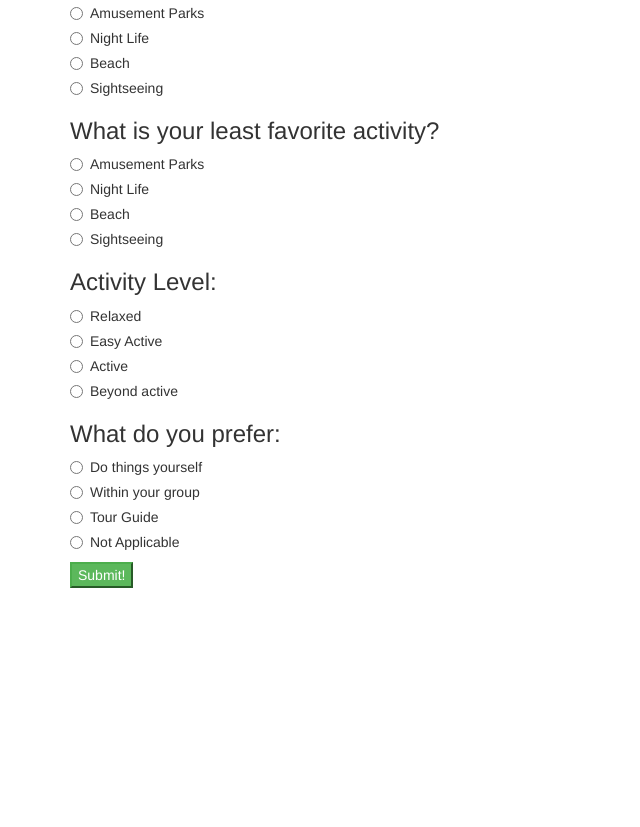
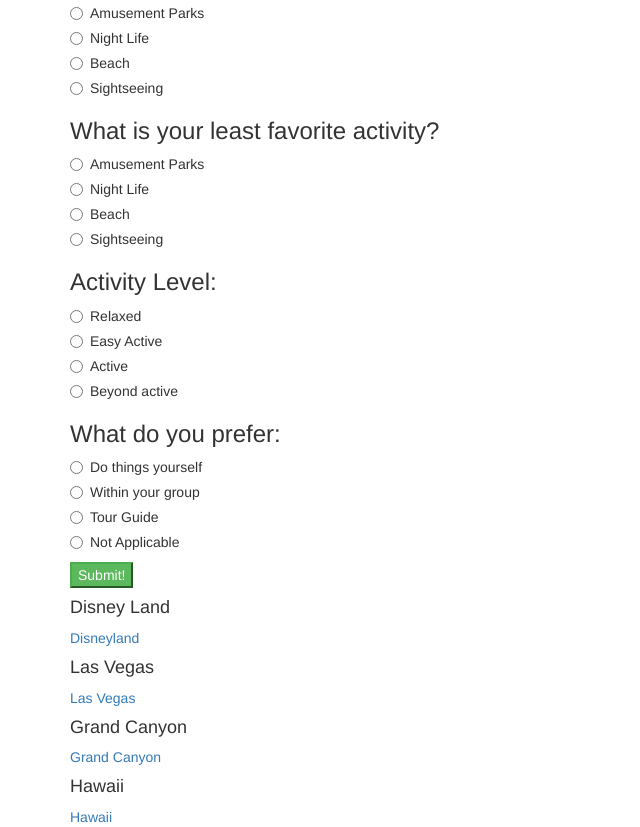
Before and after one commit to psvun0116/vacationsuggester, a plain HTML site: page index.html in a window 1280 px wide. Shown: the part 469-1296 px from the top of the page, without its empty margins (0-640 px from the left). Before the commit the page ends 1057 px from the top, so only its background shows below. Drawn offline with Linux system fonts and the light colour scheme.

Commit message:
added 4 vacation destinations of disneyland, las vegas, grand canyon, and hawaii. included website links to each destination.

```diff
--- a/index.html
+++ b/index.html
@@ -147,5 +147,25 @@
 
       <button type="submit" class="btn-success">Submit!</button>
     </form>
+
+    <div id="disney">
+      <h4>Disney Land</h4>
+      <a href="https://disneyland.disney.go.com/">Disneyland</a>
+    </div>
+
+    <div id="vegas">
+      <h4>Las Vegas</h4>
+      <a href="https://www.lasvegas.com/">Las Vegas</a>
+    </div>
+
+    <div id="grandcanyon">
+      <h4>Grand Canyon</h4>
+      <a href="https://grandcanyon.com/">Grand Canyon</a>
+    </div>
+
+    <div id="hawaii">
+      <h4>Hawaii</h4>
+      <a href="https://www.gohawaii.com/">Hawaii</a>
+    </div>
   </body>
 </html>
```
